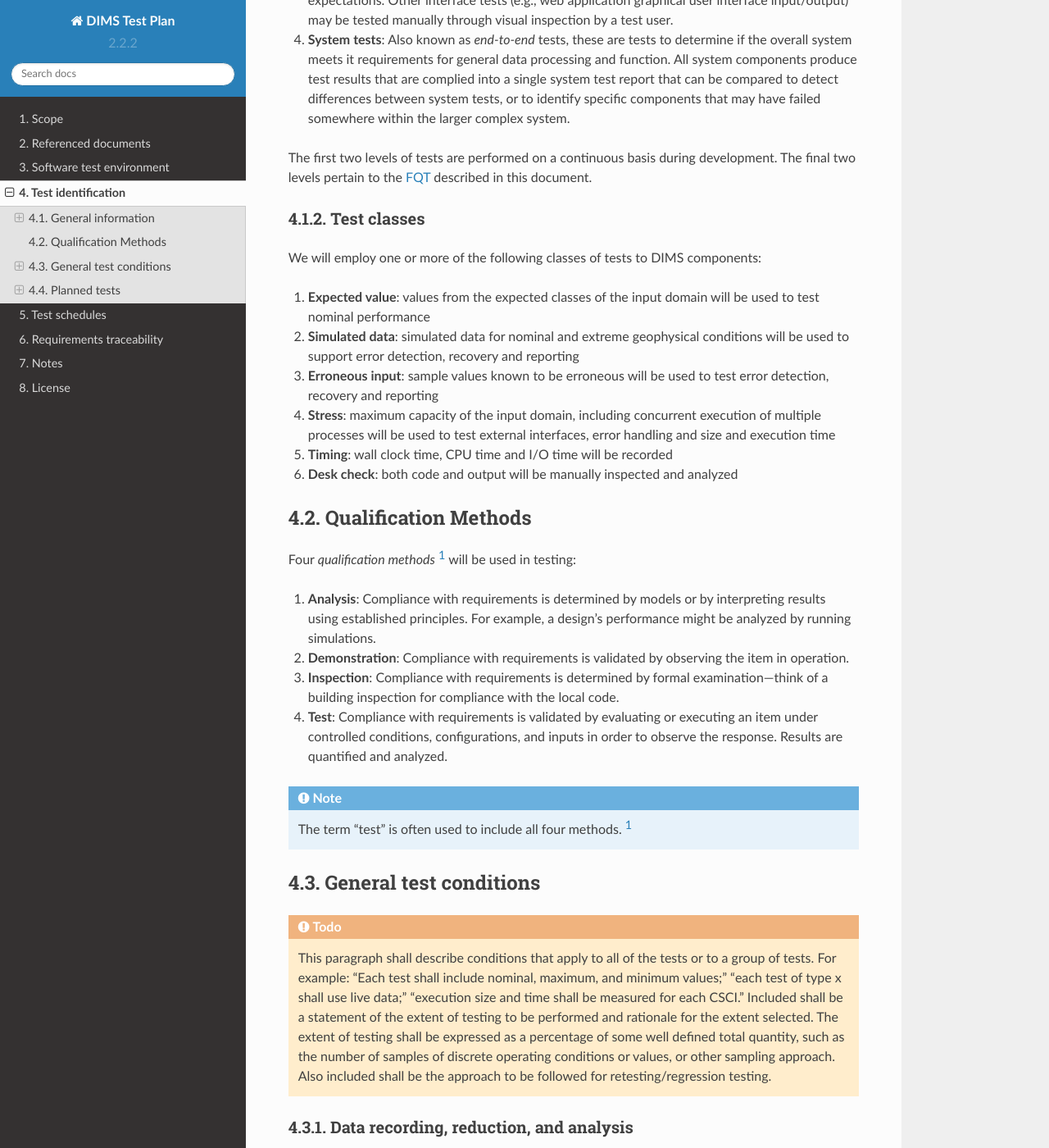
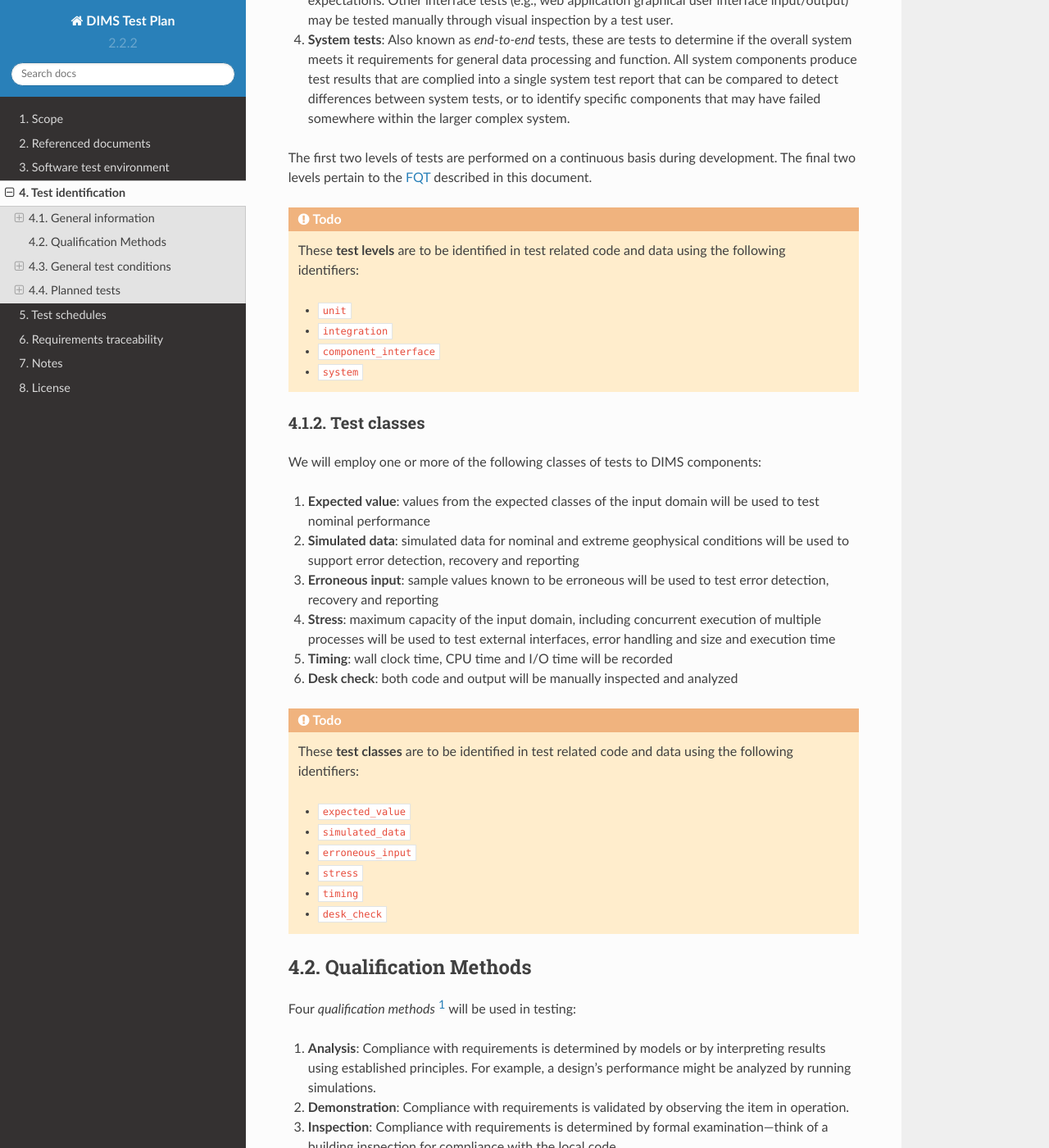
Before and after one commit to uw-dims/dims-tp, a Sphinx documentation site: the page built from docs/source/testidentification.rst, in a window 1280 px wide and 1400 px high, scrolled down 1026 px. Shown: the whole window at 82% size. Built offline with Sphinx 7.4.7 and the Read the Docs theme 2.0.0, drawn with Linux system fonts in a browser that asks for light colours; some of the changed text lies outside the part shown.

Commit message:
Add ..todo:: blocks with identifiers for test classes, levels, and qualification methods

```diff
--- a/docs/source/testidentification.rst
+++ b/docs/source/testidentification.rst
@@ -71,6 +71,19 @@ The first two levels of tests are performed on a continuous basis during
 development. The final two levels pertain to the :term:`FQT`
 described in this document.
 
+.. todo::
+
+    These **test levels** are to be identified in test related code and data
+    using the following identifiers:
+
+    * ``unit``
+    * ``integration``
+    * ``component_interface``
+    * ``system``
+
+..
+
+
 .. _testclasses:
 
 Test classes
@@ -96,6 +109,20 @@ components:
 
 #. **Desk check**: both code and output will be manually inspected and
    analyzed
+
+.. todo::
+
+    These **test classes** are to be identified in test related code and data
+    using the following identifiers:
+
+    * ``expected_value``
+    * ``simulated_data``
+    * ``erroneous_input``
+    * ``stress``
+    * ``timing``
+    * ``desk_check``
+
+..
 
 
 .. _qualificationmthods:
@@ -127,6 +154,19 @@ Four *qualification methods* [#qm]_ will be used in testing:
     The term "test" is often used to include all four methods. [#qm]_
 
 ..
+
+.. todo::
+
+    These **qualification methods** are to be identified in test related code
+    and data using the following identifiers:
+
+    * ``analysis``
+    * ``demonstration``
+    * ``inspection``
+    * ``test``
+
+..
+
 
 .. _testconditions:
 
```
